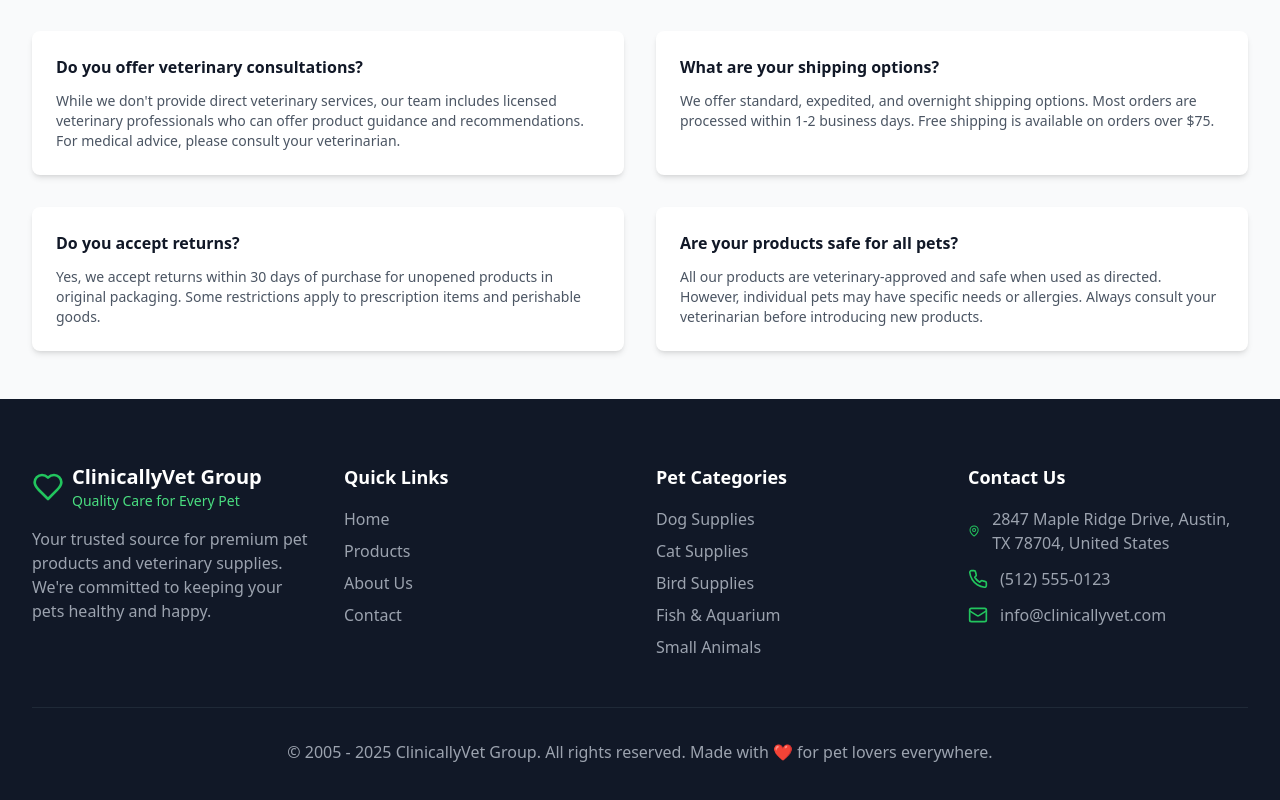
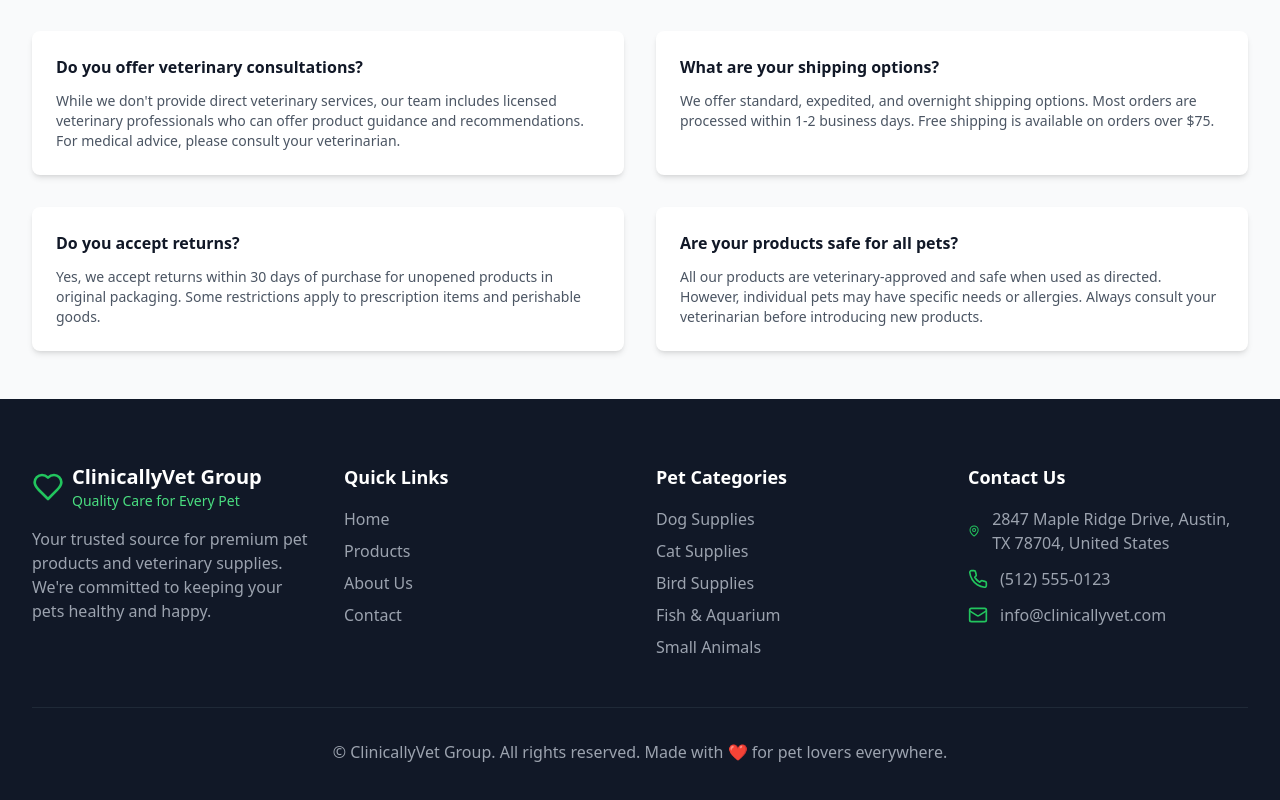
Before and after one commit to fitjoseph/clinicallyVet, a React (Vite) app: page /contact in a window 1280 px wide. Shown: the part 1131-1931 px from the top of the page. Built offline with nearby package versions, Linux system fonts and the light colour scheme.

Commit message:
Remove any publication dates and timestamps

```diff
--- a/src/components/Footer.tsx
+++ b/src/components/Footer.tsx
@@ -66,7 +66,7 @@ const Footer: React.FC = () => {
 
         <div className="border-t border-gray-800 mt-12 pt-8 text-center">
           <p className="text-gray-400">
-            © 2005 - 2025 ClinicallyVet Group. All rights reserved. Made with ❤️ for pet lovers everywhere.
+            © ClinicallyVet Group. All rights reserved. Made with ❤️ for pet lovers everywhere.
           </p>
         </div>
       </div>
```
